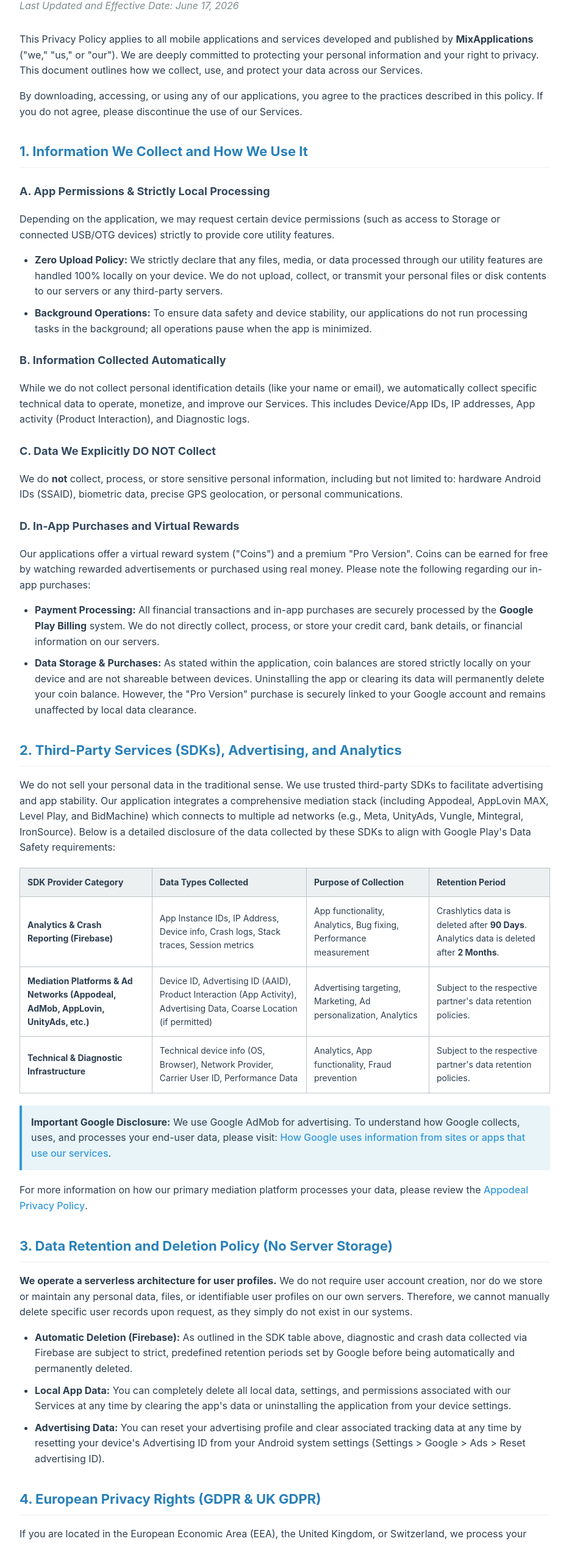
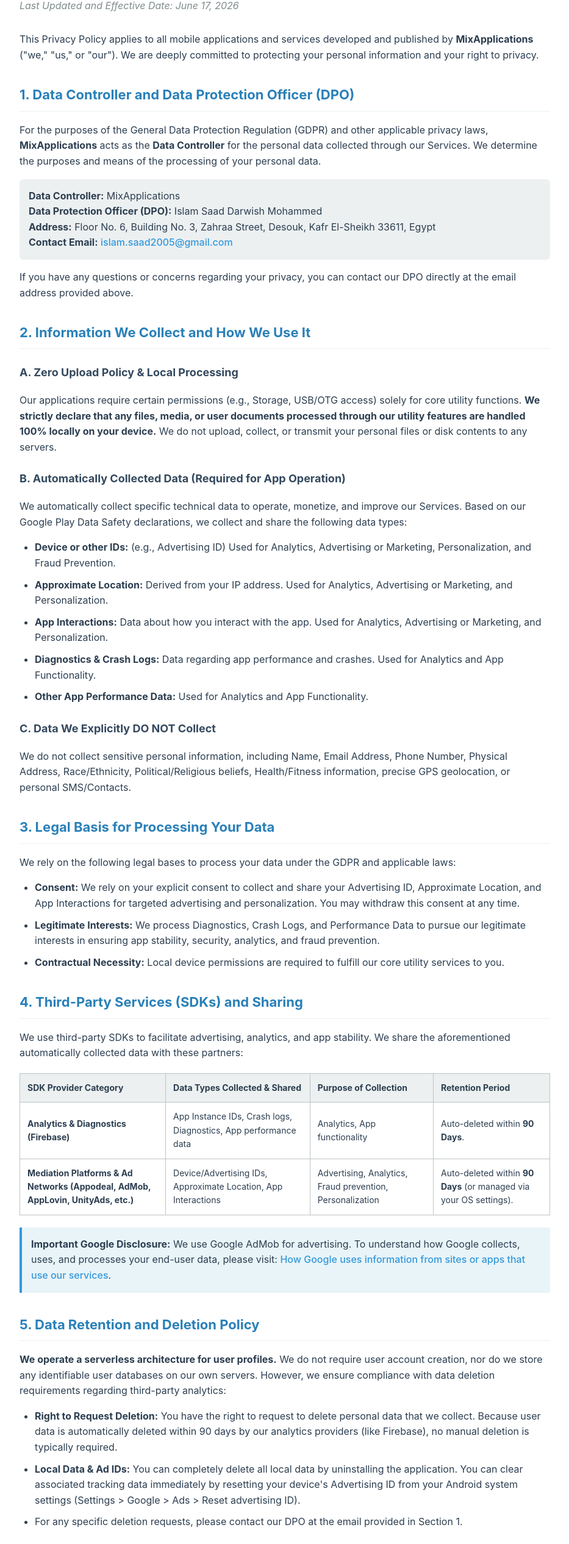
Before and after one commit to MixApplications/Site, a plain HTML site: page privacy_policy.html in a window 1280 px wide. Shown: the part 159-2691 px from the top of the page at 61% size, without its empty margins (173-1106 px from the left). Drawn offline with Linux system fonts and the light colour scheme.

Commit message:
Update privacy_policy.html

```diff
--- a/privacy_policy.html
+++ b/privacy_policy.html
@@ -14,7 +14,7 @@
             padding: 30px 20px;
             background-color: #f8f9fa;
         }
-        .container {
+       .container {
             background-color: #ffffff;
             padding: 40px;
             border-radius: 10px;
@@ -58,13 +58,13 @@
             text-decoration: underline;
             color: #2980b9;
         }
-        .last-updated {
+       .last-updated {
             font-style: italic;
             color: #7f8c8d;
             margin-bottom: 30px;
             display: block;
         }
-        .highlight-box {
+       .highlight-box {
             background-color: #e8f4f8;
             border-left: 4px solid #3498db;
             padding: 15px;
@@ -101,62 +101,68 @@
     <h1>Privacy Policy</h1>
     <span class="last-updated">Last Updated and Effective Date: June 17, 2026</span>
 
-    <p>This Privacy Policy applies to all mobile applications and services developed and published by <strong>MixApplications</strong> ("we," "us," or "our"). We are deeply committed to protecting your personal information and your right to privacy. This document outlines how we collect, use, and protect your data across our Services.</p>
+    <p>This Privacy Policy applies to all mobile applications and services developed and published by <strong>MixApplications</strong> ("we," "us," or "our"). We are deeply committed to protecting your personal information and your right to privacy.</p>
 
-    <p>By downloading, accessing, or using any of our applications, you agree to the practices described in this policy. If you do not agree, please discontinue the use of our Services.</p>
+    <h2>1. Data Controller and Data Protection Officer (DPO)</h2>
+    <p>For the purposes of the General Data Protection Regulation (GDPR) and other applicable privacy laws, <strong>MixApplications</strong> acts as the <strong>Data Controller</strong> for the personal data collected through our Services. We determine the purposes and means of the processing of your personal data.</p>
+    <address>
+        <strong>Data Controller:</strong> MixApplications<br>
+        <strong>Data Protection Officer (DPO):</strong> Islam Saad Darwish Mohammed<br>
+        <strong>Address:</strong> Floor No. 6, Building No. 3, Zahraa Street, Desouk, Kafr El-Sheikh 33611, Egypt<br>
+        <strong>Contact Email:</strong> <a href="mailto:islam.saad2005@gmail.com">islam.saad2005@gmail.com</a>
+    </address>
+    <p>If you have any questions or concerns regarding your privacy, you can contact our DPO directly at the email address provided above.</p>
 
-    <h2>1. Information We Collect and How We Use It</h2>
+    <h2>2. Information We Collect and How We Use It</h2>
 
-    <h3>A. App Permissions & Strictly Local Processing</h3>
-    <p>Depending on the application, we may request certain device permissions (such as access to Storage or connected USB/OTG devices) strictly to provide core utility features.</p>
+    <h3>A. Zero Upload Policy & Local Processing</h3>
+    <p>Our applications require certain permissions (e.g., Storage, USB/OTG access) solely for core utility functions. <strong>We strictly declare that any files, media, or user documents processed through our utility features are handled 100% locally on your device.</strong> We do not upload, collect, or transmit your personal files or disk contents to any servers.</p>
+
+    <h3>B. Automatically Collected Data (Required for App Operation)</h3>
+    <p>We automatically collect specific technical data to operate, monetize, and improve our Services. Based on our Google Play Data Safety declarations, we collect and share the following data types:</p>
     <ul>
-        <li><strong>Zero Upload Policy:</strong> We strictly declare that any files, media, or data processed through our utility features are handled 100% locally on your device. We do not upload, collect, or transmit your personal files or disk contents to our servers or any third-party servers.</li>
-        <li><strong>Background Operations:</strong> To ensure data safety and device stability, our applications do not run processing tasks in the background; all operations pause when the app is minimized.</li>
+        <li><strong>Device or other IDs:</strong> (e.g., Advertising ID) Used for Analytics, Advertising or Marketing, Personalization, and Fraud Prevention.</li>
+        <li><strong>Approximate Location:</strong> Derived from your IP address. Used for Analytics, Advertising or Marketing, and Personalization.</li>
+        <li><strong>App Interactions:</strong> Data about how you interact with the app. Used for Analytics, Advertising or Marketing, and Personalization.</li>
+        <li><strong>Diagnostics & Crash Logs:</strong> Data regarding app performance and crashes. Used for Analytics and App Functionality.</li>
+        <li><strong>Other App Performance Data:</strong> Used for Analytics and App Functionality.</li>
     </ul>
 
-    <h3>B. Information Collected Automatically</h3>
-    <p>While we do not collect personal identification details (like your name or email), we automatically collect specific technical data to operate, monetize, and improve our Services. This includes Device/App IDs, IP addresses, App activity (Product Interaction), and Diagnostic logs.</p>
+    <h3>C. Data We Explicitly DO NOT Collect</h3>
+    <p>We do not collect sensitive personal information, including Name, Email Address, Phone Number, Physical Address, Race/Ethnicity, Political/Religious beliefs, Health/Fitness information, precise GPS geolocation, or personal SMS/Contacts.</p>
 
-    <h3>C. Data We Explicitly DO NOT Collect</h3>
-    <p>We do <strong>not</strong> collect, process, or store sensitive personal information, including but not limited to: hardware Android IDs (SSAID), biometric data, precise GPS geolocation, or personal communications.</p>
-
-    <h3>D. In-App Purchases and Virtual Rewards</h3>
-    <p>Our applications offer a virtual reward system ("Coins") and a premium "Pro Version". Coins can be earned for free by watching rewarded advertisements or purchased using real money. Please note the following regarding our in-app purchases:</p>
+    <h2>3. Legal Basis for Processing Your Data</h2>
+    <p>We rely on the following legal bases to process your data under the GDPR and applicable laws:</p>
     <ul>
-        <li><strong>Payment Processing:</strong> All financial transactions and in-app purchases are securely processed by the <strong>Google Play Billing</strong> system. We do not directly collect, process, or store your credit card, bank details, or financial information on our servers.</li>
-        <li><strong>Data Storage & Purchases:</strong> As stated within the application, coin balances are stored strictly locally on your device and are not shareable between devices. Uninstalling the app or clearing its data will permanently delete your coin balance. However, the "Pro Version" purchase is securely linked to your Google account and remains unaffected by local data clearance.</li>
+        <li><strong>Consent:</strong> We rely on your explicit consent to collect and share your Advertising ID, Approximate Location, and App Interactions for targeted advertising and personalization. You may withdraw this consent at any time.</li>
+        <li><strong>Legitimate Interests:</strong> We process Diagnostics, Crash Logs, and Performance Data to pursue our legitimate interests in ensuring app stability, security, analytics, and fraud prevention.</li>
+        <li><strong>Contractual Necessity:</strong> Local device permissions are required to fulfill our core utility services to you.</li>
     </ul>
 
-    <h2>2. Third-Party Services (SDKs), Advertising, and Analytics</h2>
-    <p>We do not sell your personal data in the traditional sense. We use trusted third-party SDKs to facilitate advertising and app stability. Our application integrates a comprehensive mediation stack (including Appodeal, AppLovin MAX, Level Play, and BidMachine) which connects to multiple ad networks (e.g., Meta, UnityAds, Vungle, Mintegral, IronSource). Below is a detailed disclosure of the data collected by these SDKs to align with Google Play's Data Safety requirements:</p>
+    <h2>4. Third-Party Services (SDKs) and Sharing</h2>
+    <p>We use third-party SDKs to facilitate advertising, analytics, and app stability. We share the aforementioned automatically collected data with these partners:</p>
 
     <table>
         <thead>
             <tr>
                 <th>SDK Provider Category</th>
-                <th>Data Types Collected</th>
+                <th>Data Types Collected & Shared</th>
                 <th>Purpose of Collection</th>
                 <th>Retention Period</th>
             </tr>
         </thead>
         <tbody>
             <tr>
-                <td><strong>Analytics & Crash Reporting (Firebase)</strong></td>
-                <td>App Instance IDs, IP Address, Device info, Crash logs, Stack traces, Session metrics</td>
-                <td>App functionality, Analytics, Bug fixing, Performance measurement</td>
-                <td>Crashlytics data is deleted after <strong>90 Days</strong>. Analytics data is deleted after <strong>2 Months</strong>.</td>
+                <td><strong>Analytics & Diagnostics (Firebase)</strong></td>
+                <td>App Instance IDs, Crash logs, Diagnostics, App performance data</td>
+                <td>Analytics, App functionality</td>
+                <td>Auto-deleted within <strong>90 Days</strong>.</td>
             </tr>
             <tr>
                 <td><strong>Mediation Platforms & Ad Networks (Appodeal, AdMob, AppLovin, UnityAds, etc.)</strong></td>
-                <td>Device ID, Advertising ID (AAID), Product Interaction (App Activity), Advertising Data, Coarse Location (if permitted)</td>
-                <td>Advertising targeting, Marketing, Ad personalization, Analytics</td>
-                <td>Subject to the respective partner's data retention policies.</td>
-            </tr>
-            <tr>
-                <td><strong>Technical & Diagnostic Infrastructure</strong></td>
-                <td>Technical device info (OS, Browser), Network Provider, Carrier User ID, Performance Data</td>
-                <td>Analytics, App functionality, Fraud prevention</td>
-                <td>Subject to the respective partner's data retention policies.</td>
+                <td>Device/Advertising IDs, Approximate Location, App Interactions</td>
+                <td>Advertising, Analytics, Fraud prevention, Personalization</td>
+                <td>Auto-deleted within <strong>90 Days</strong> (or managed via your OS settings).</td>
             </tr>
         </tbody>
     </table>
@@ -164,49 +170,42 @@
     <div class="highlight-box">
         <strong>Important Google Disclosure:</strong> We use Google AdMob for advertising. To understand how Google collects, uses, and processes your end-user data, please visit: <a href="https://policies.google.com/technologies/partner-sites" target="_blank" rel="noopener noreferrer">How Google uses information from sites or apps that use our services</a>.
     </div>
-    <p>For more information on how our primary mediation platform processes your data, please review the <a href="https://appodeal.com/privacy-policy/" target="_blank" rel="noopener noreferrer">Appodeal Privacy Policy</a>.</p>
 
-    <h2>3. Data Retention and Deletion Policy (No Server Storage)</h2>
-    <p><strong>We operate a serverless architecture for user profiles.</strong> We do not require user account creation, nor do we store or maintain any personal data, files, or identifiable user profiles on our own servers. Therefore, we cannot manually delete specific user records upon request, as they simply do not exist in our systems.</p>
+    <h2>5. Data Retention and Deletion Policy</h2>
+    <p><strong>We operate a serverless architecture for user profiles.</strong> We do not require user account creation, nor do we store any identifiable user databases on our own servers. However, we ensure compliance with data deletion requirements regarding third-party analytics:</p>
     <ul>
-        <li><strong>Automatic Deletion (Firebase):</strong> As outlined in the SDK table above, diagnostic and crash data collected via Firebase are subject to strict, predefined retention periods set by Google before being automatically and permanently deleted.</li>
-        <li><strong>Local App Data:</strong> You can completely delete all local data, settings, and permissions associated with our Services at any time by clearing the app's data or uninstalling the application from your device settings.</li>
-        <li><strong>Advertising Data:</strong> You can reset your advertising profile and clear associated tracking data at any time by resetting your device's Advertising ID from your Android system settings (Settings > Google > Ads > Reset advertising ID).</li>
+        <li><strong>Right to Request Deletion:</strong> You have the right to request to delete personal data that we collect. Because user data is automatically deleted within 90 days by our analytics providers (like Firebase), no manual deletion is typically required.</li>
+        <li><strong>Local Data & Ad IDs:</strong> You can completely delete all local data by uninstalling the application. You can clear associated tracking data immediately by resetting your device's Advertising ID from your Android system settings (Settings > Google > Ads > Reset advertising ID).</li>
+        <li>For any specific deletion requests, please contact our DPO at the email provided in Section 1.</li>
     </ul>
 
-    <h2>4. European Privacy Rights (GDPR & UK GDPR)</h2>
-    <p>If you are located in the European Economic Area (EEA), the United Kingdom, or Switzerland, we process your information based on your explicit consent under the IAB Transparency and Consent Framework (TCF v2.2).</p>
+    <h2>6. European Privacy Rights (GDPR & UK GDPR)</h2>
+    <p>If you are located in the European Economic Area (EEA), the UK, or Switzerland, you possess the following rights:</p>
     <ul>
-        <li><strong>Consent Management:</strong> You will be presented with a Consent Management Platform (CMP) dialog upon launching the app to manage your preferences.</li>
-        <li><strong>Withdrawing Consent:</strong> You can withdraw your consent or modify your ad-tracking preferences at any time by accessing the <strong>"Privacy Settings"</strong> option within the application's Help or Settings menu.</li>
+        <li><strong>Right to Access and Correct:</strong> You have the right to request access to and correct the personal data we hold about you.</li>
+        <li><strong>Right to Delete:</strong> You have the right to request the deletion of your personal data.</li>
+        <li><strong>Right to Lodge a Complaint:</strong> You have the right to lodge a complaint with a supervisory authority if you believe our processing of your personal data violates applicable data protection laws.</li>
+        <li><strong>Consent Management:</strong> You can withdraw your consent for advertising tracking at any time by accessing the <strong>"Privacy Settings"</strong> option within the application's Help or Settings menu.</li>
     </ul>
 
-    <h2>5. United States Privacy Rights (CCPA, CPRA & State Laws)</h2>
-    <p>Residents of California, Virginia, Colorado, Connecticut, Utah, and other applicable US states possess specific privacy rights regarding their data. We operate under an opt-out model for these jurisdictions.</p>
+    <h2>7. United States Privacy Rights (CCPA, CPRA, VCDPA, CPA, CTDPA, UCPA)</h2>
+    <p>Residents of California, Virginia (VCDPA), Colorado, Connecticut, Utah, and other applicable US states possess specific privacy rights. We operate under an opt-out model for these jurisdictions.</p>
     <ul>
-        <li><strong>Categories Collected:</strong> In the past 12 months, we have collected "Identifiers" (IP address, Device/Ad IDs) and "Internet or other similar network activity" (Product Interaction, Advertising Data) for business and advertising purposes.</li>
-        <li><strong>Do Not Sell or Share My Personal Information:</strong> Sharing your Advertising ID for targeted ads may be considered a "sale" or "sharing" under certain state laws. You may exercise your right to opt-out of targeted advertising at any time by accessing the <strong>"Privacy Settings"</strong> option located within the application's Help or Settings menu.</li>
+        <li><strong>Right to Know About Sales:</strong> You have the right to know whether your personal data is sold. (We do not sell personal data for monetary value).</li>
+        <li><strong>Right to Know About Sharing:</strong> You have the right to know whether your personal data is shared. (We share Identifiers, Location, and App Interactions with ad networks for targeted advertising).</li>
+        <li><strong>Right to Opt-Out:</strong> You have the right to opt-out of allowing the "sale" or "sharing" of your personal data for targeted advertising.</li>
+        <li><strong>How to Opt-Out:</strong> You can exercise your right to opt-out by clicking the <strong>"Privacy Settings"</strong> button located within the application's Help menu and adjusting your preferences.</li>
+        <li><strong>Right to Delete:</strong> You have the right to request to delete personal data that we collect.</li>
     </ul>
 
-    <h2>6. Other Global Privacy Rights (Canada, Australia, Brazil)</h2>
-    <p>We process personal data in compliance with international laws, including Canada’s PIPEDA, Australia’s Privacy Act 1988, and Brazil’s LGPD. Users in these regions have the right to request access to or correction of their data. As stated in Section 3, since we do not store personal data on our servers, exercising these rights is effectively managed by adjusting your device settings or resetting your Advertising ID.</p>
+    <h2>8. In-App Purchases and Virtual Rewards</h2>
+    <p>Our applications offer a virtual reward system ("Coins") and a premium "Pro Version". All financial transactions are securely processed by the <strong>Google Play Billing</strong> system. We do not directly collect, process, or store your credit card or financial information. Coin balances are stored strictly locally and will be lost if the app is uninstalled.</p>
 
-    <h2>7. Children's Privacy</h2>
-    <p>Our Services are not intended for or directed at children under the age of 13 (or 16 in the EEA). We do not knowingly collect personally identifiable information from children. If you are a parent or guardian and believe your child has provided us with personal data, please instruct them to uninstall the app and reset the device's Advertising ID to clear any third-party tracking.</p>
+    <h2>9. Children's Privacy</h2>
+    <p>Our Services are not intended for children under the age of 13 (or 16 in the EEA). We do not knowingly collect personal data from children. If you are a parent and believe your child has provided us with personal data, please contact our DPO to have it deleted.</p>
 
-    <h2>8. Changes to This Privacy Policy</h2>
-    <p>We may update our Privacy Policy periodically to reflect technical changes or legal compliance updates. We will notify you of any changes by posting the new Privacy Policy on this page and updating the "Last Updated" date at the top.</p>
-
-    <h2>9. Contact Us</h2>
-    <p>If you have any questions or concerns regarding this Privacy Policy or our data practices, please contact the developer:</p>
-    <address>
-        <strong>MixApplications</strong><br>
-        Islam Saad Darwish Mohammed<br>
-        Floor No. 6, Building No. 3, Zahraa Street<br>
-        Desouk, Kafr El-Sheikh 33611<br>
-        Egypt<br>
-        <strong>Email:</strong> <a href="mailto:islam.saad2005@gmail.com">islam.saad2005@gmail.com</a>
-    </address>
+    <h2>10. Changes to This Privacy Policy</h2>
+    <p>We may update our Privacy Policy periodically to reflect changes in our data sharing practices or regulations. We will notify you by updating the "Last Updated" date at the top of this page.</p>
 
 </div>
 
```
